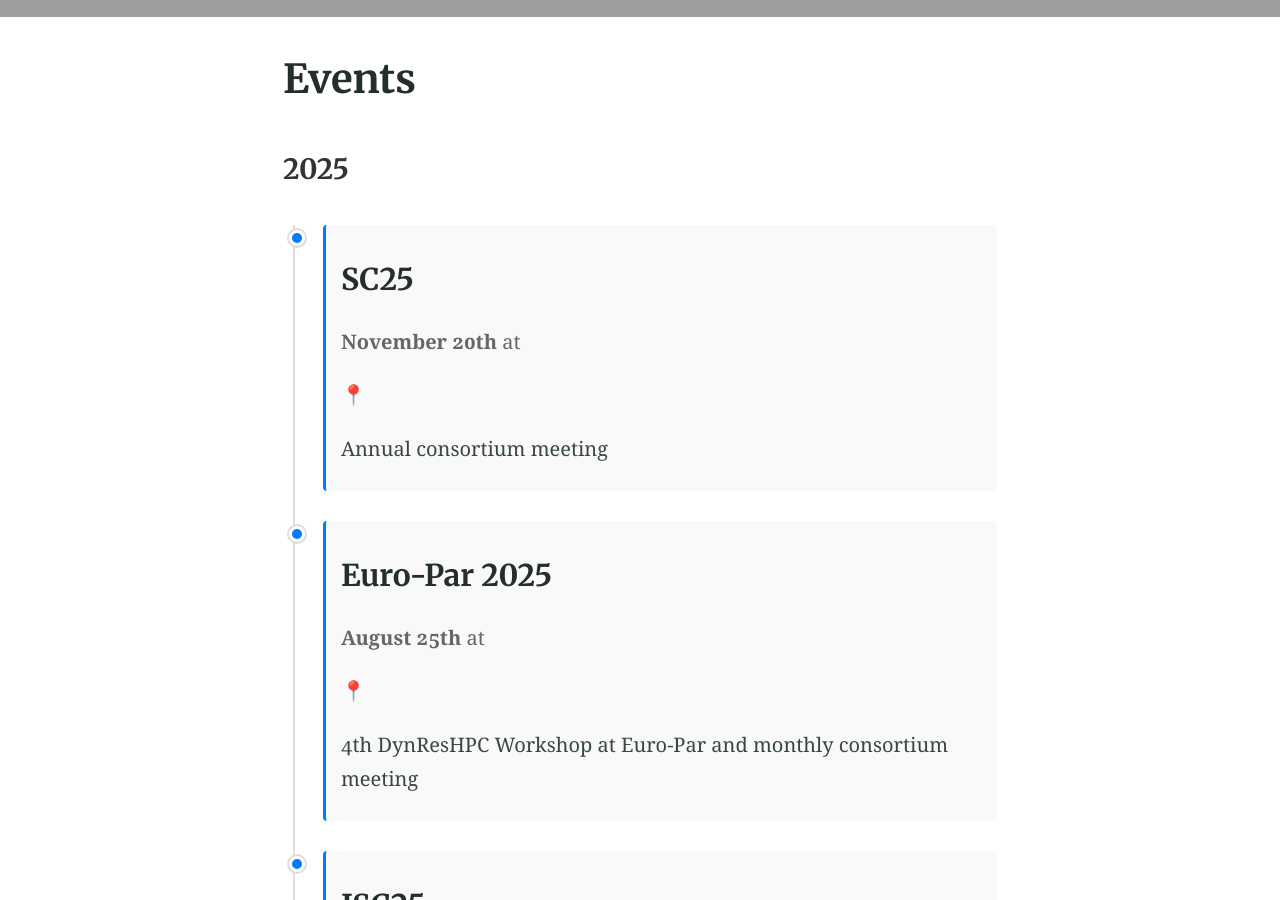
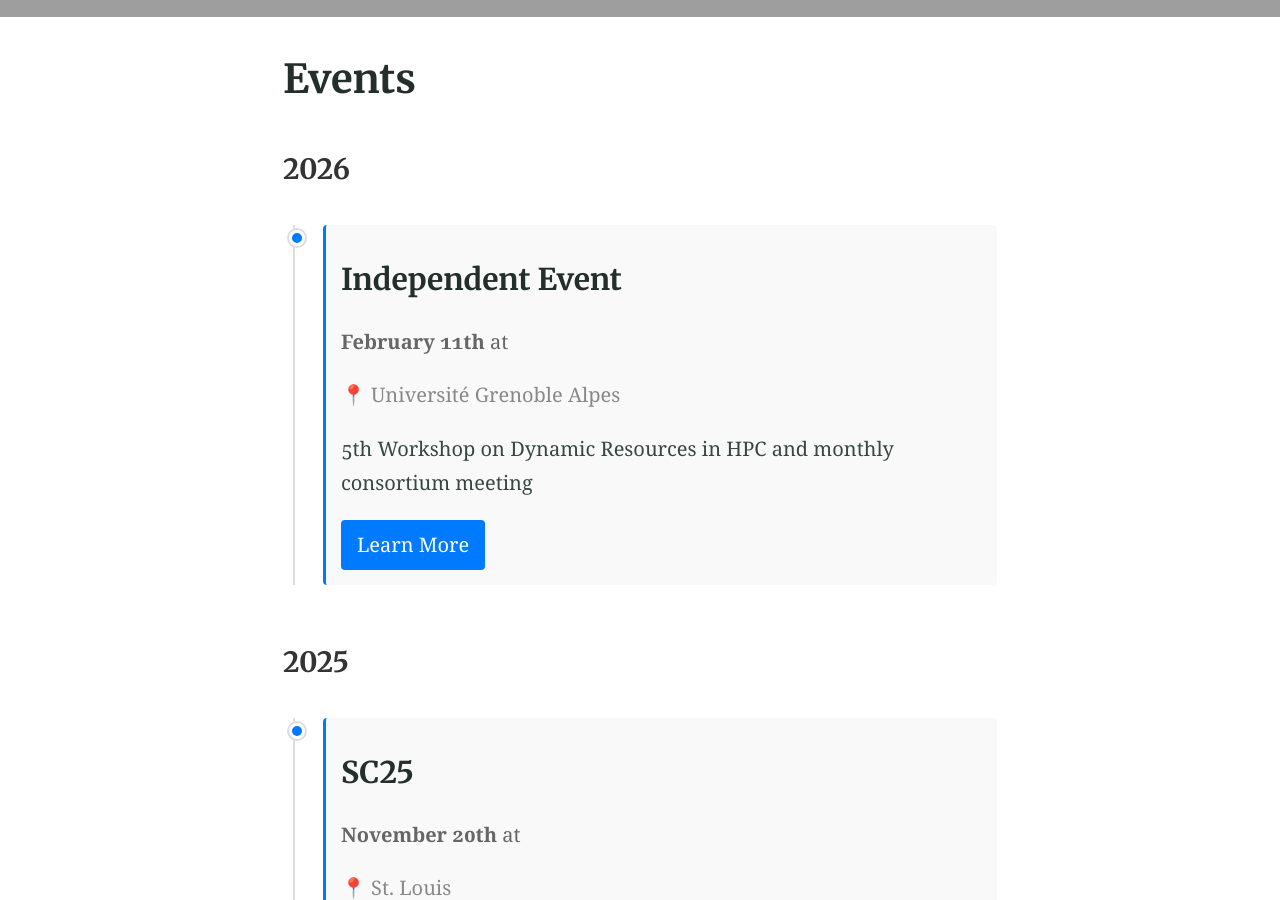
Before and after one commit to dynreshpc/dynreshpc.github.io, a Jekyll site: the page built from events.md, in a window 1280 px wide and 900 px high, scrolled down 407 px. Built offline with Jekyll 4.4.1, drawn with Linux system fonts in a browser that asks for light colours; some of the changed text lies outside the part shown; grey boxes are pictures that could not be loaded.

Commit message:
Update events.yml
Added links, dates and locations to all events
Two only meetings or BoF sessions still do not have a link
Added the upcoming Workshop in Grenoble

```diff
--- a/_data/events.yml
+++ b/_data/events.yml
@@ -1,18 +1,25 @@
+- year: 2026
+  events:
+    - title: "Independent Event"
+      date: "February 11th"
+      location: "Université Grenoble Alpes"
+      description: "5th Workshop on Dynamic Resources in HPC and monthly consortium meeting"
+      link: "https://dynreshpc2026.sciencesconf.org/"
 - year: 2025
   events:
     - title: "SC25"
       date: "November 20th"
-      #location: "Room 122"
+      location: "St. Louis"
       description: "Annual consortium meeting"
       #link: "#"
     - title: "Euro-Par 2025"
       date: "August 25th"
-      #location: "Room 122"
+      location: "Dresden"
       description: "4th DynResHPC Workshop at Euro-Par and monthly consortium meeting"
-      #link: "#"
+      link: "https://sites.google.com/uji.es/dynreshpc-workshop/home"
     - title: "ISC25"
       date: "June 15th"
-      #location: "Room 122"
+      location: "Hamburg"
       description: "Birds of a Feather and monthly consortium meeting"
       #link: "#"
 
@@ -20,47 +27,47 @@
   events:
     - title: "SC24"
       date: "November 20th"
-      #location: "Room 122"
+      location: "Atlanta"
       description: "Kick-off consortium meeting"
       #link: "#"
     - title: "Euro-Par 2024"
       date: "August 26th"
+      location: "Madrid"
       description: "(Pre-consortium) 3rd DynResHPC Workshop at Euro-Par"
       link: "https://eventos.uc3m.es/112131/"
 
 - year: 2023
   events:
     - title: "SC23"
-      date: "November"
-      #location: "Room 122"
+      date: "November 16th"
+      location: "Denver"
       description: "(Pre-consortium) Birds of a Feather"
-      #link: "#"
+      link: "https://admire-eurohpc.eu/sc23-bof-enabling-i-o-and-computation-malleability-in-high-performance-computing/"
     - title: "Independent Event"
-      date: "October"
-      #location: "Room 122"
+      date: "October 16th"
+      location: "Barcelona Supercomputing Center"
       description: "(Pre-consortium) 2nd DynResHPC Workshop/Hackathon"
-      #link: "#"
+      link: "https://www.bsc.es/education/training/other-training/2nd-workshophackathon-dynamic-resources-hpc-eurohpc-ju-class-2019"
     - title: "ISC23"
-      date: "June"
-      #location: "Room 122"
+      date: "May 25th"
+      location: "Hamburg"
       description: "(Pre-consortium) 2nd HPCMALL Workshop"
-      #link: "#"
+      link: "https://admire-eurohpc.eu/events/hpcmall/"
     - title: "Independent Event"
-      date: "January"
-      #location: "Room 122"
+      date: "January 23rd"
+      location: "Université Grenoble Alpes"
       description: "(Pre-consortium) 1st DynResHPC Hackathon"
-      #link: "#"
+      link: "https://sites.google.com/view/1st-eurohpc-mall-hackathon/"
 
 - year: 2022
   events:
     - title: "Independent Event"
-      date: "September"
-      #location: "Room 122"
+      date: "September 5th"
+      location: "Technical University of Munich"
       description: "(Pre-consortium) 1st DynResHPC Workshop"
-      #link: "#"
+      link: "https://sites.google.com/view/eurohpcmalleability"
     - title: "ISC22"
-      date: "June"
-      #location: "Room 122"
+      date: "June 2nd"
+      location: "Hamburg"
       description: "(Pre-consortium) 1st HPCMALL Workshop"
-
-      #link: "#"
+      link: "https://app.swapcard.com/event/isc-high-performance-2022/planning/UGxhbm5pbmdfODYxMTA3"
```
